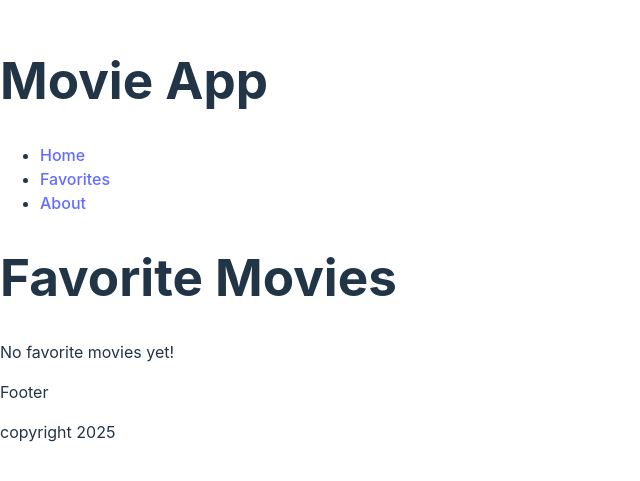
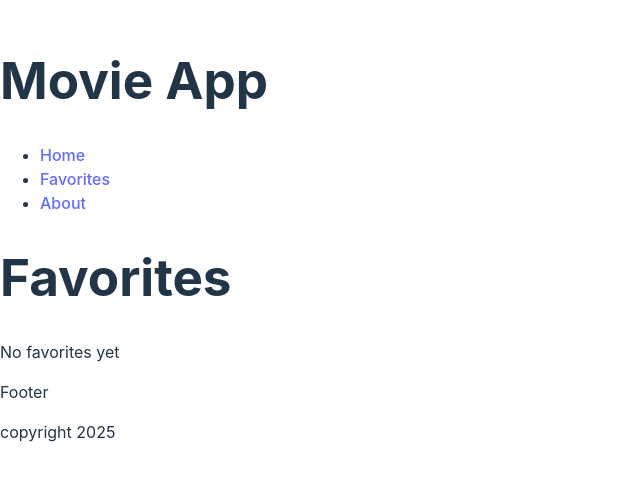
Before and after one commit to esrom-russom/Movie-Database, a React (Vite) app in the folder CoolBug/: page /favorites in a window 1280 px wide. Shown: the part 161-642 px from the top of the page, without its empty margins (0-640 px from the left). Built offline with nearby package versions, Linux system fonts and the light colour scheme.

Commit message:
rough code

```diff
--- a/CoolBug/src/Pages/PageFavorites.jsx
+++ b/CoolBug/src/Pages/PageFavorites.jsx
@@ -36,11 +36,11 @@ function PageFavorites() {
 
   return (
     <div>
-      <h1>Favorite Movies</h1>
+      <h1>Favorites</h1>
       {movieDetails.length > 0 ? (
         <MovieDisplay movies={movieDetails} isFavoritePage={true} />
       ) : (
-        <p>No favorite movies yet!</p>
+        <p>No favorites yet</p>
       )}
     </div>
   );
```
